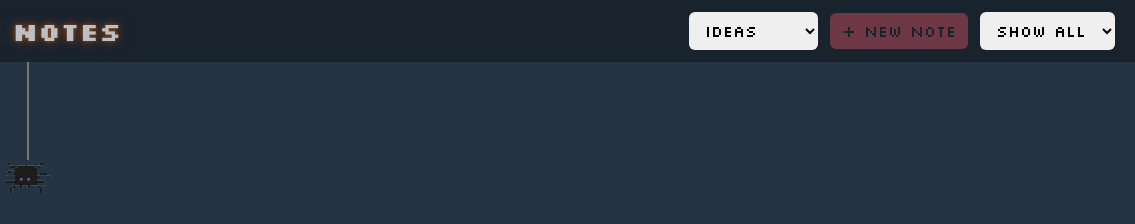
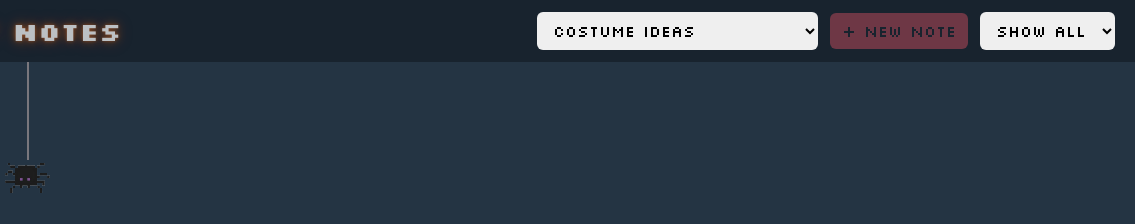
Before and after one commit to mianyay/sticky-notes, a plain HTML site: page index.html in a window 1280 px wide. Shown: the top 224 px of the page, 145-1280 px from the left. Drawn offline with Linux system fonts and the light colour scheme.

Commit message:
tidy stuff up

```diff
--- a/index.html
+++ b/index.html
@@ -15,10 +15,10 @@
         <h1>Sticky Notes</h1>
 
         <select name="categories" id="categories">
-            <option value="ideas">Ideas</option>
-            <option value="journal">Journal</option>
+            <option value="ideas">Costume ideas</option>
+            <option value="journal"> Journal Scary Stories</option>
             <option value="due">Due</option>
-            <option value="goals">Goals</option>
+            <option value="goals">Candy Goals</option>
         </select>
 
         <button id="addBtn">+ New note</button>
--- a/script.js
+++ b/script.js
@@ -133,7 +133,7 @@ function createNote(note) {
             imgElement.src = note.image;
             imgBox.style.height = (note.imgHeight || 140) + "px";
             imgBox.hidden = false;
-            imgBtn.textContent = "X IMG"
+            imgBtn.textContent = "- IMG"
             imgBtn.title = "Remove image?";
         } else {
             imgBox.hidden = true;
```
